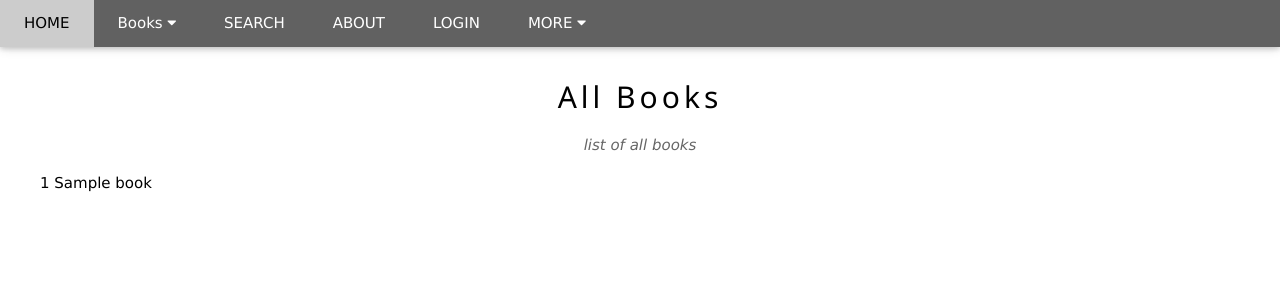
After one commit to isanuric/bibliothek, a Spring app: template src/main/resources/templates/books-all.html in a window 1280 px wide. The commit adds this page. Shown: the top 300 px of the page. Run offline with Thymeleaf, Linux system fonts and the light colour scheme; the template is opened without the code that fills it: most values are stand-ins (such as "Sample title", 1, 10 or a date in 2020); data that the repository does not hold is empty; some of the project's set-up classes (security, data sources, template engines, error pages and the like) are left out, and stand-ins take their place.

Commit message:
Added books drop down

```diff
--- a/src/main/java/com/bib/controller/BookController.java
+++ b/src/main/java/com/bib/controller/BookController.java
@@ -83,6 +83,6 @@ public class BookController {
     @GetMapping("/current")
     public String getAlltBooks(Model model) {
         model.addAttribute("books", bookRepository.findAllExistBooks());
-        return "/books";
+        return "/books-all";
     }
 }
--- a/src/main/java/com/bib/dao/book/BookRepository.java
+++ b/src/main/java/com/bib/dao/book/BookRepository.java
@@ -15,7 +15,4 @@ public interface  BookRepository extends CrudRepository<Book, Integer> {
 
     @Query(value = "SELECT * FROM book b ORDER BY b.id", nativeQuery = true)
     Collection<Book> findAllExistBooks();
-
-
-
 }
--- /dev/null
+++ b/src/main/resources/templates/books-all.html
@@ -0,0 +1,25 @@
+<!DOCTYPE html>
+<html lang="en">
+<head>
+  <title>booksAll</title>
+</head>
+
+<body>
+<th:block th:include="/header"></th:block>
+
+<div class="w3-content w3-stretch w3-center w3-padding-64" style="max-width:1200px" id="books">
+  <h2 class="w3-wide">All Books</h2>
+  <p class="w3-opacity"><i>list of all books</i></p>
+
+  <div class="w3-stretch w3-left-align">
+    <tr th:each="book: ${books}">
+      <td th:text="${book.id}"/>
+      <td th:text="${book.name}"/>
+      <br>
+    </tr>
+  </div>
+
+</div>
+
+</body>
+</html>
--- a/src/main/resources/templates/books.html
+++ b/src/main/resources/templates/books.html
@@ -13,9 +13,15 @@
 
   <form action="#" th:action="@{/author/books/authors}" method="GET">
     <div class="w3-container w3-content w3-center w3-padding-64" style="max-width:1200px" id="search">
+      <select name="selectedListToDisplay">
+        <option value="">Select list for disable</option>
+        <option value="allBooks">All Books</option>
+        <option value="allAuthors">All Authors</option>
+      </select>
       <button type="submit">Display</button>
     </div>
   </form>
+
 </div>
 
 <div class="w3-container w3-content w3-padding-64" style="max-width:1200px" id="login">
--- a/src/main/resources/templates/header.html
+++ b/src/main/resources/templates/header.html
@@ -19,7 +19,14 @@
                href="javascript:void(0)" onclick="myFunction()" title="Toggle Navigation Menu"><i
                     class="fa fa-bars"></i></a>
             <a href="/home" class="w3-bar-item w3-button w3-padding-large">HOME</a>
-            <a href="/book/current" class="w3-bar-item w3-button w3-padding-large">BOOKS</a>
+<!--            <a href="/book/current" class="w3-bar-item w3-button w3-padding-large">BOOKS</a>-->
+            <div class="w3-dropdown-hover w3-hide-small">
+                <button class="w3-padding-large w3-button" title="More">Books <i class="fa fa-caret-down"></i></button>
+                <div class="w3-dropdown-content w3-bar-block w3-card-4">
+                    <a href="/book/current" class="w3-bar-item w3-button">All Books</a>
+                </div>
+            </div>
+
             <a href="/toolbar/search" class="w3-bar-item w3-button w3-padding-large">SEARCH</a>
             <a href="/about" class="w3-bar-item w3-button w3-padding-large w3-hide-small">ABOUT</a>
             <!--<a href="/contact" class="w3-bar-item w3-button w3-padding-large w3-hide-small">CONTACT</a>-->
```
Also changed, not shown: src/main/java/com/bib/controller/AuthorController.java (+17 -4 lines).
